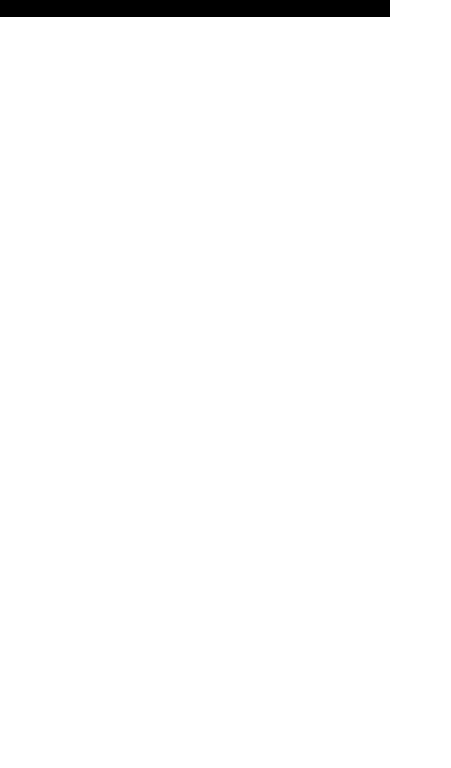
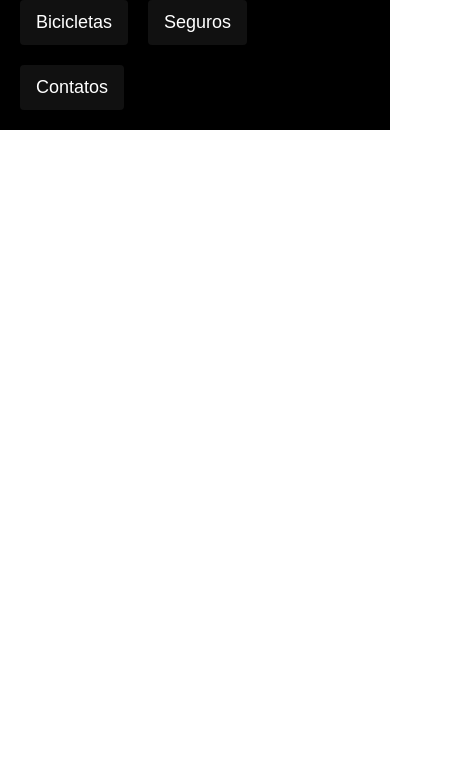
Before and after one commit to Lucas-cod04/Bikcraft, a plain HTML site: page index.html in a window 390 px wide. Shown: the part 76-844 px from the top of the page, 451 px wide, since content can reach past the window. Drawn offline with Linux system fonts and the light colour scheme.

Commit message:
hover no menu

```diff
--- a/css/style.css
+++ b/css/style.css
@@ -19,6 +19,8 @@ a {
 
 .header {
   display: flex;
+  flex-wrap: wrap;
+  gap: 20px;
   justify-content: space-between;
   align-items: center;
   box-sizing: border-box;
@@ -31,6 +33,7 @@ a {
 .header-menu {
   display: flex;
   gap: 40px;
+  flex-wrap: wrap;
 }
 
 .header-menu a {
@@ -38,4 +41,39 @@ a {
   padding: 16px 0px;
   display: inline-block;
   font-size: 18px;
+  position: relative;
 }
+
+.header-menu a::after {
+  content: "";
+  display: block;
+  height: 2px;
+  width: 0%;
+  background: #fff;
+  margin-top: 2px;
+  position: absolute;
+}
+
+.header-menu a:hover::after {
+  width: 100%;
+  transition: 0.3s;
+}
+
+@media (max-width: 700px) {
+  .header-menu {
+    gap: 20px;
+  }
+  .header-menu a {
+    background: #111;
+    padding: 12px 16px;
+    border-radius: 4px;
+  }
+
+  .header-menu a:hover::after {
+    display: none;
+  }
+
+  .header-menu a:hover {
+    background: #717171;
+  }
+}
```
